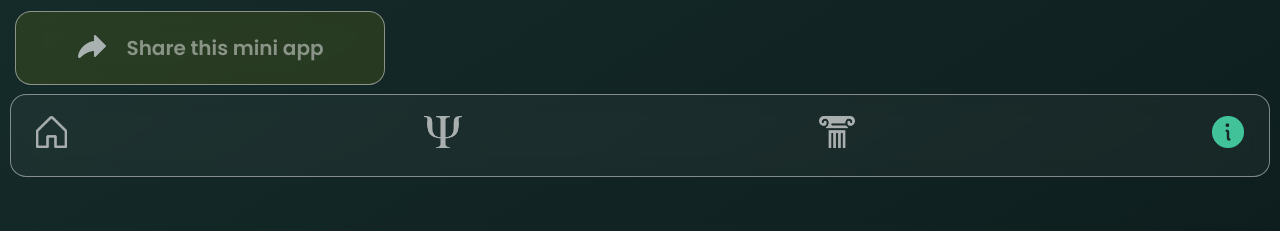
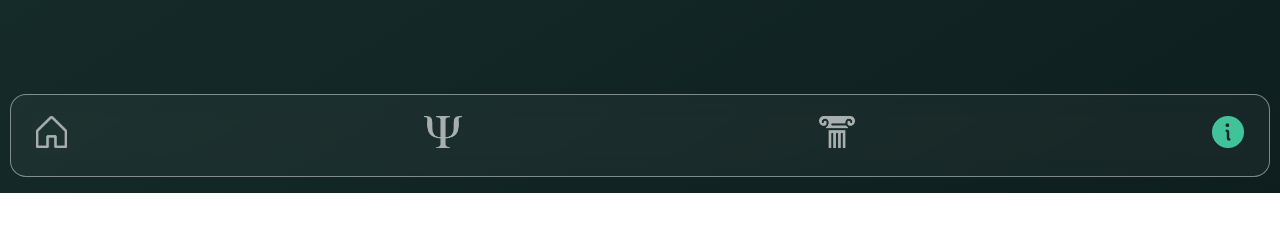
Before and after one commit to yonaned/quizapp, a plain HTML site: page pages/about.html in a window 1280 px wide. Shown: the part 607-838 px from the top of the page. After the commit the page ends 800 px from the top, so only its background shows below. Drawn offline with Linux system fonts and the light colour scheme.

Commit message:
Update about.html

```diff
--- a/pages/about.html
+++ b/pages/about.html
@@ -62,14 +62,14 @@
             </div>
         </a>
 
-        <a class="the_ref_link"   id="shareButton">
+      <!--  <a class="the_ref_link"   id="shareButton">
             <div class="top1  frosted_glass out_2 clickable_link" id="">
                 <div class="top_left about_link">
                     <img  src="../assets/icons/Share.png">
                 </div>
                 <div class="right_txt">Share this mini app</div>
             </div>
-        </a>
+        </a> -->
 
 <!--         <a class="the_ref_link" href="https://yosen-girma.web.app">
             <div class="top1 frosted_glass out_3 clickable_link" id="">
```
